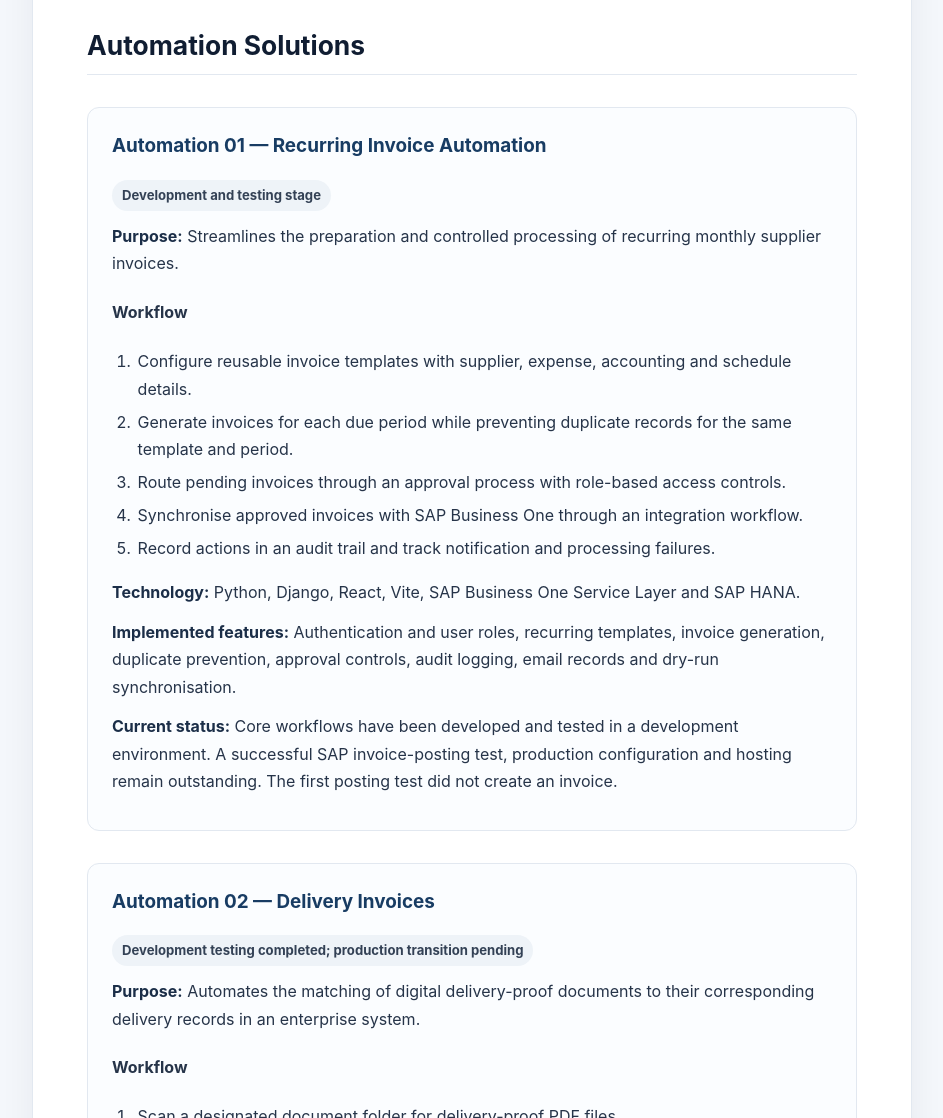
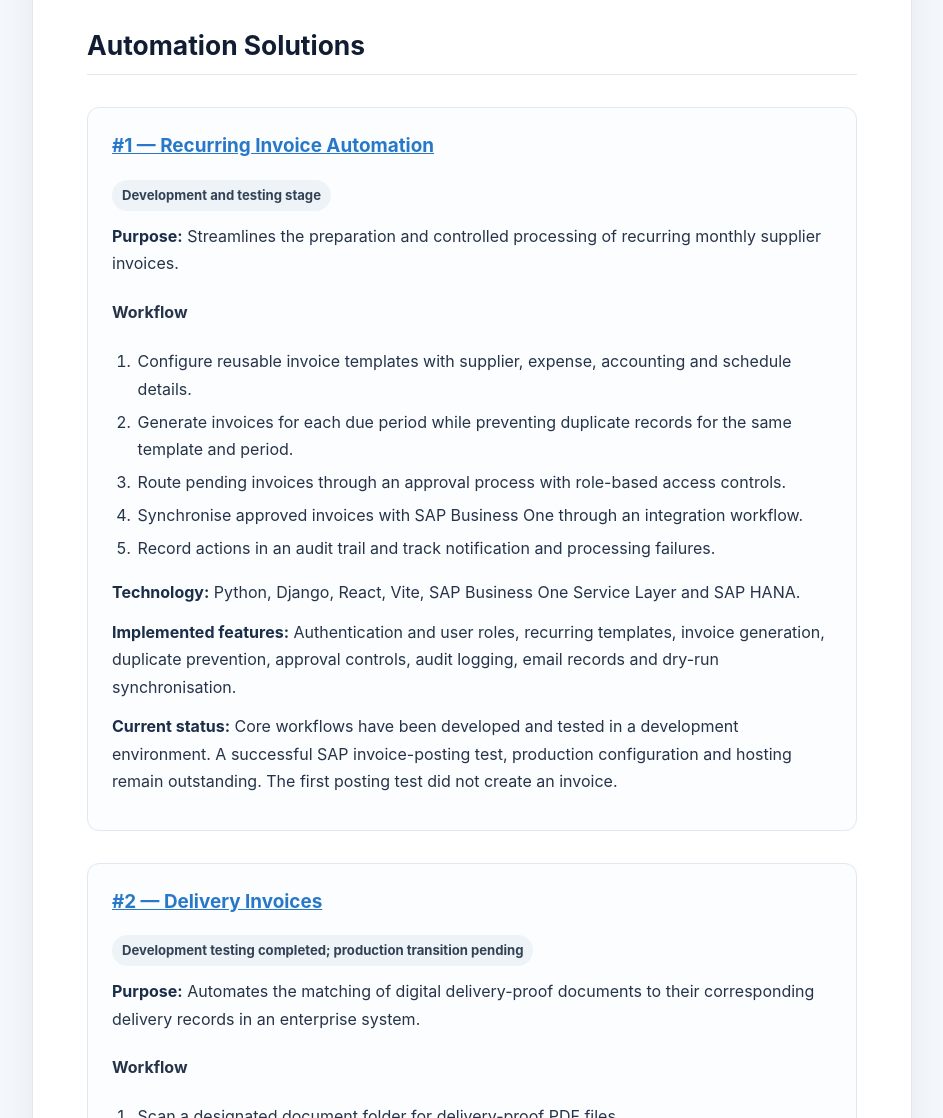
Before and after one commit to jajadwag-JTA/Personal-Branding, a plain HTML site: page documents/automation-hub.html in a window 1280 px wide. Shown: the part 860-1978 px from the top of the page, without its empty margins (168-1111 px from the left). Drawn offline with Linux system fonts and the light colour scheme.

Commit message:
Add separate Automation Hub project pages

```diff
--- a/documents/automation-hub.html
+++ b/documents/automation-hub.html
@@ -75,7 +75,7 @@
       <h2>Automation Solutions</h2>
 
       <section class="project">
-        <h3>Automation 01 — Recurring Invoice Automation</h3>
+        <h3><a href="automation-01-recurring-invoice.html">#1 — Recurring Invoice Automation</a></h3>
         <span class="status">Development and testing stage</span>
         <p><strong>Purpose:</strong> Streamlines the preparation and controlled processing of recurring monthly supplier invoices.</p>
         <h4>Workflow</h4>
@@ -92,7 +92,7 @@
       </section>
 
       <section class="project">
-        <h3>Automation 02 — Delivery Invoices</h3>
+        <h3><a href="automation-02-delivery-invoices.html">#2 — Delivery Invoices</a></h3>
         <span class="status">Development testing completed; production transition pending</span>
         <p><strong>Purpose:</strong> Automates the matching of digital delivery-proof documents to their corresponding delivery records in an enterprise system.</p>
         <h4>Workflow</h4>
```
Also changed, not shown: documents/automation-01-recurring-invoice.html (added), documents/automation-02-delivery-invoices.html (added).
